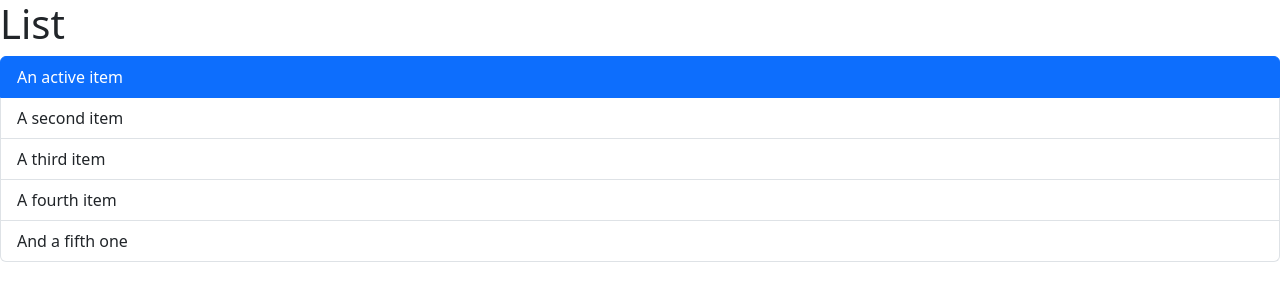
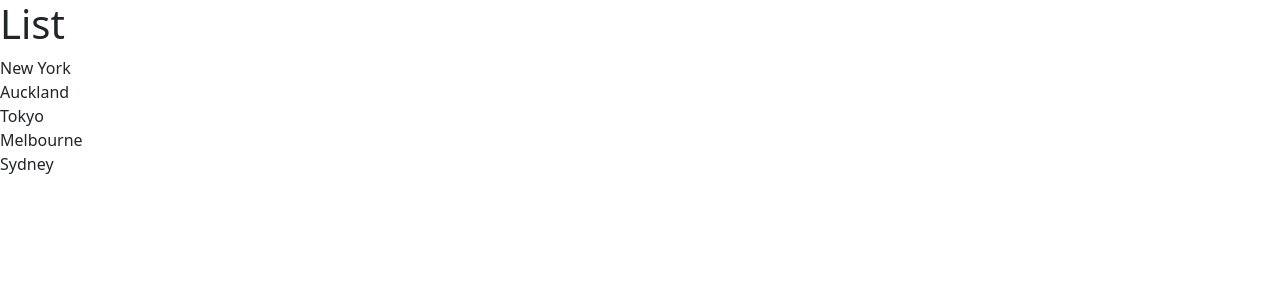
Before and after one commit to stirlingdonaldson/donaldsonblack, a React (Vite) app: page / in a window 1280 px wide. Shown: the top 300 px of the page. Built offline with nearby package versions, Linux system fonts and the light colour scheme.

Commit message:
made list dynamic using array and mapping it

```diff
--- a/src/components/ListGroup.tsx
+++ b/src/components/ListGroup.tsx
@@ -1,14 +1,20 @@
 function ListGroup() {
-  return (
-    <>
+    const items = [
+        'New York',
+        'Auckland',
+        'Tokyo',
+        'Melbourne',
+        'Sydney'
+    ];
+
+
+
+    return (
+        <>
     <h1>List</h1>
 
     <ul className="list-group">
-      <li className="list-group-item active" aria-current="true">An active item</li>
-      <li className="list-group-item">A second item</li>
-      <li className="list-group-item">A third item</li>
-      <li className="list-group-item">A fourth item</li>
-      <li className="list-group-item">And a fifth one</li>
+        { items.map(item => <li>{item}</li>) /* This will return an array of JSX elements, where item is being turned into li elements, curly braces render code dynamically */  }
     </ul>
     </>
   );
```
